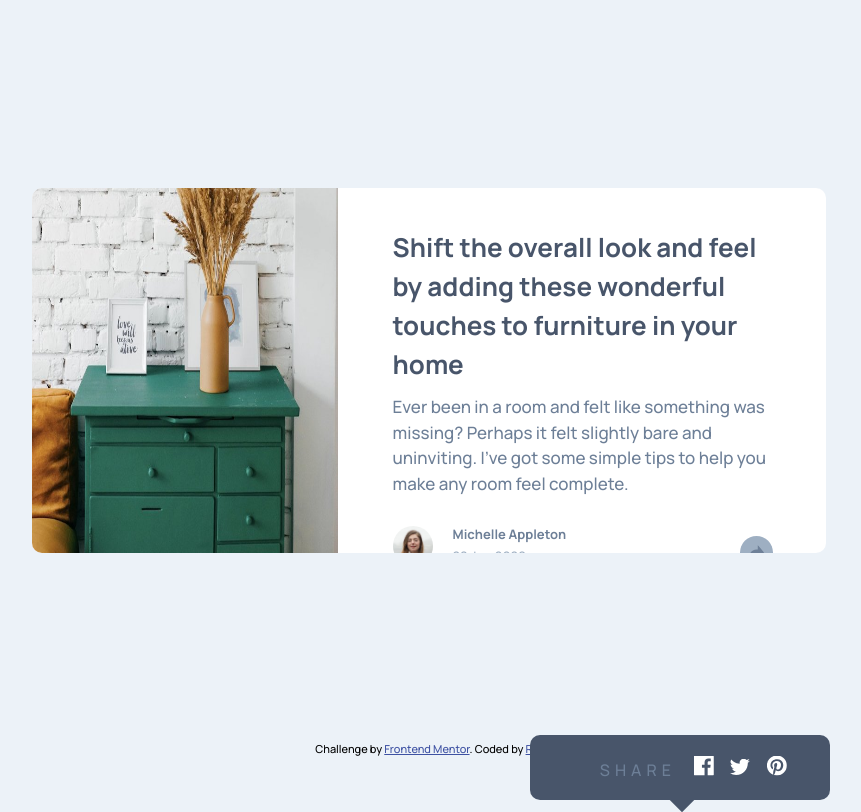
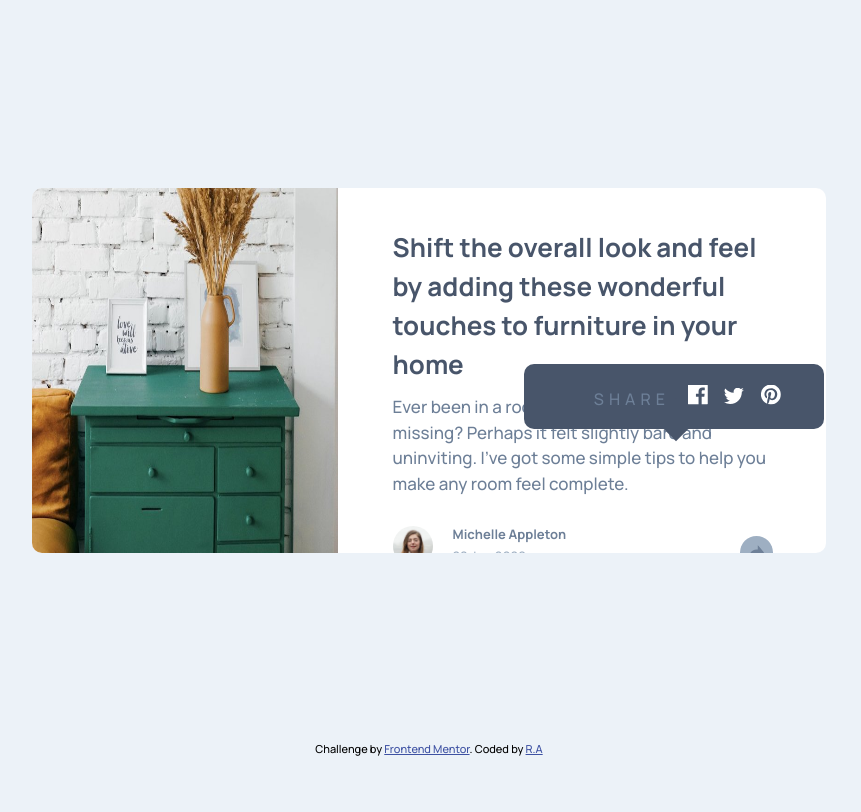
Before and after one commit to JRobera/-Article-preview-component, a plain HTML site: page index.html in a window 1280 px wide. Both pictures are taken after a click on the picture 967 px from the left and 552 px from the top of the page. Shown: the whole page, without its empty margins (211-1072 px from the left). Drawn offline with Linux system fonts and the light colour scheme.

Commit message:
first commit

```diff
--- a/css/style.css
+++ b/css/style.css
@@ -108,7 +108,7 @@
 .show {display: block;}
 
 
-@media (min-width: 375px){
+@media (min-width: 800px){
 
     .maincontainer {
         display: grid;
@@ -143,7 +143,8 @@
     }
     .sharepop {
         width: 300px;
-        right: 239px;
+        right: 245px;
+        top: 364px;
         border-radius: 10px;
     }
     .sharepop::before {
```
Also changed, not shown: 1 other file.
